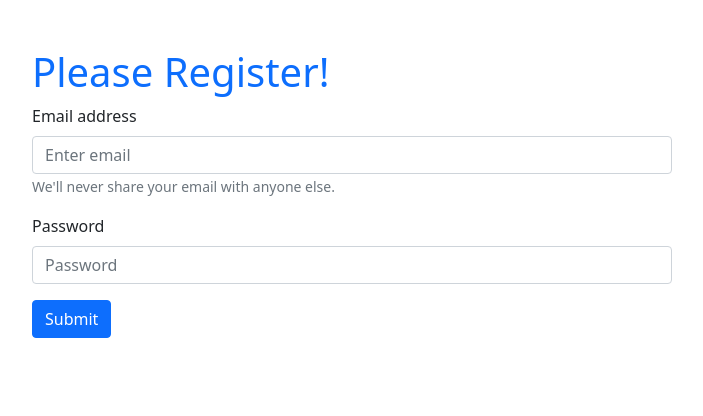
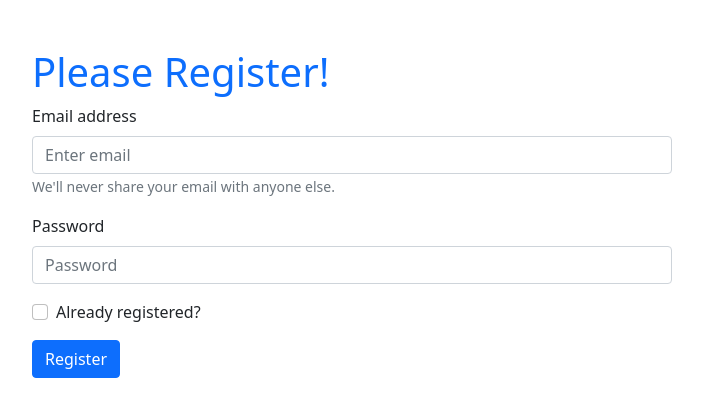
Before and after one commit to Sajeeb77725/email-auth-practice, a React (Create React App) app: page / in a window 1280 px wide. Shown: the top 416 px of the page, without its empty margins (288-991 px from the left). Built offline with nearby package versions, Linux system fonts and the light colour scheme.

Commit message:
toggol button

```diff
--- a/src/App.js
+++ b/src/App.js
@@ -1,6 +1,10 @@
 import "./App.css";
 import "bootstrap/dist/css/bootstrap.min.css";
-import { createUserWithEmailAndPassword, getAuth } from "firebase/auth";
+import {
+  signInWithEmailAndPassword,
+  createUserWithEmailAndPassword,
+  getAuth,
+} from "firebase/auth";
 import app from "./firebase.init";
 import Form from "react-bootstrap/Form";
 import { Button } from "react-bootstrap";
@@ -11,6 +15,8 @@ const auth = getAuth(app);
 function App() {
   const [email, setEmail] = useState("");
   const [pass, setPass] = useState("");
+  const [error, setError] = useState("");
+  const [registered, setRegistered] = useState(false);
 
   const handleEmailFeild = (event) => {
     setEmail(event.target.value);
@@ -20,22 +26,41 @@ function App() {
     setPass(event.target.value);
   };
 
+  const handleRegistered = (event) => {
+    setRegistered(event.target.checked);
+  };
+
   const handleFormSubmit = (event) => {
+    if (registered) {
+      signInWithEmailAndPassword(auth, email, pass)
+        .then((result) => {
+          console.log(result.user);
+        })
+        .catch((error) => {
+          setError(error.message);
+        });
+    } else {
       createUserWithEmailAndPassword(auth, email, pass)
         .then((result) => {
           const user = result.user;
           console.log(user);
+          setEmail("");
+          setPass("");
         })
         .catch((error) => {
           console.error(error);
+          setError(error.message);
         });
+    }
     event.preventDefault();
   };
 
   return (
     <div>
       <div className="register w-50 mx-auto mt-5">
-        <h1 className="text-primary">Please Register!</h1>
+        <h1 className="text-primary">
+          Please {registered ? "Log In" : "Register!"}
+        </h1>
         <Form onSubmit={handleFormSubmit}>
           <Form.Group className="mb-3" controlId="formBasicEmail">
             <Form.Label>Email address</Form.Label>
@@ -43,22 +68,31 @@ function App() {
               onBlur={handleEmailFeild}
               type="email"
               placeholder="Enter email"
+              required
             />
             <Form.Text className="text-muted">
               We'll never share your email with anyone else.
             </Form.Text>
           </Form.Group>
-
           <Form.Group className="mb-3" controlId="formBasicPassword">
             <Form.Label>Password</Form.Label>
             <Form.Control
               onBlur={handlePassFeild}
               type="password"
               placeholder="Password"
+              required
+            />
+          </Form.Group>
+          <p>{error}</p>
+          <Form.Group className="mb-3" controlId="formBasicCheckbox">
+            <Form.Check
+              onChange={handleRegistered}
+              type="checkbox"
+              label="Already registered?"
             />
           </Form.Group>
           <Button variant="primary" type="submit">
-            Submit
+            {registered ? "Log In" : "Register"}
           </Button>
         </Form>
       </div>
```
Lines whose indentation alone changed are shown as unchanged.
